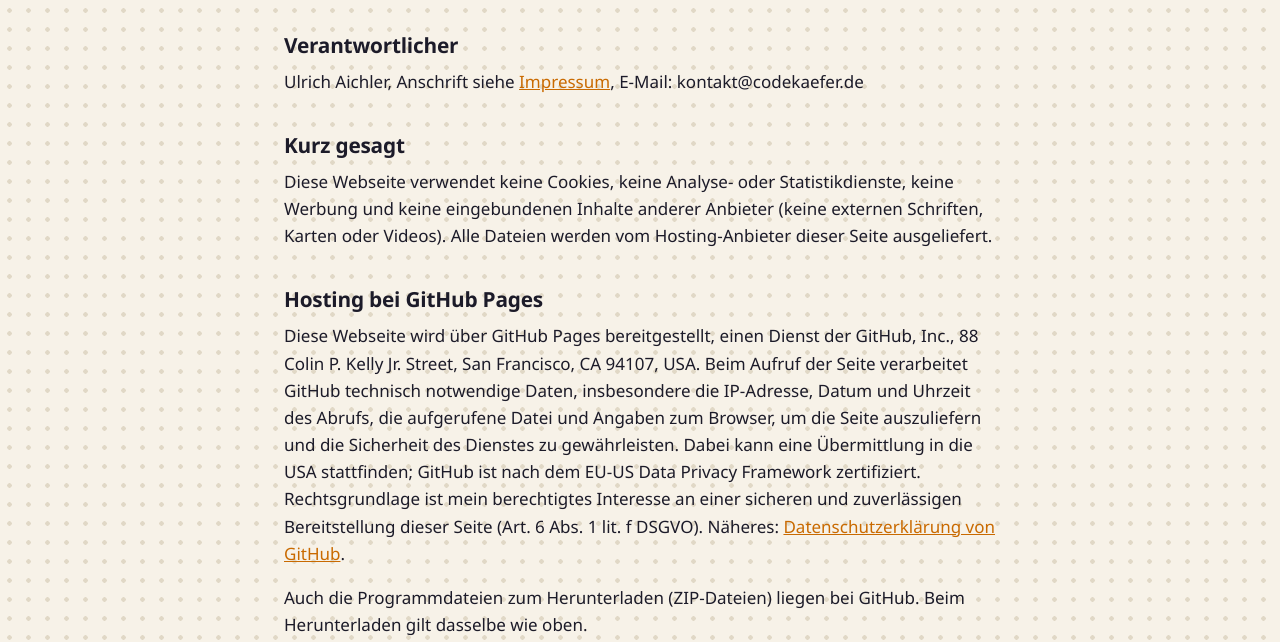
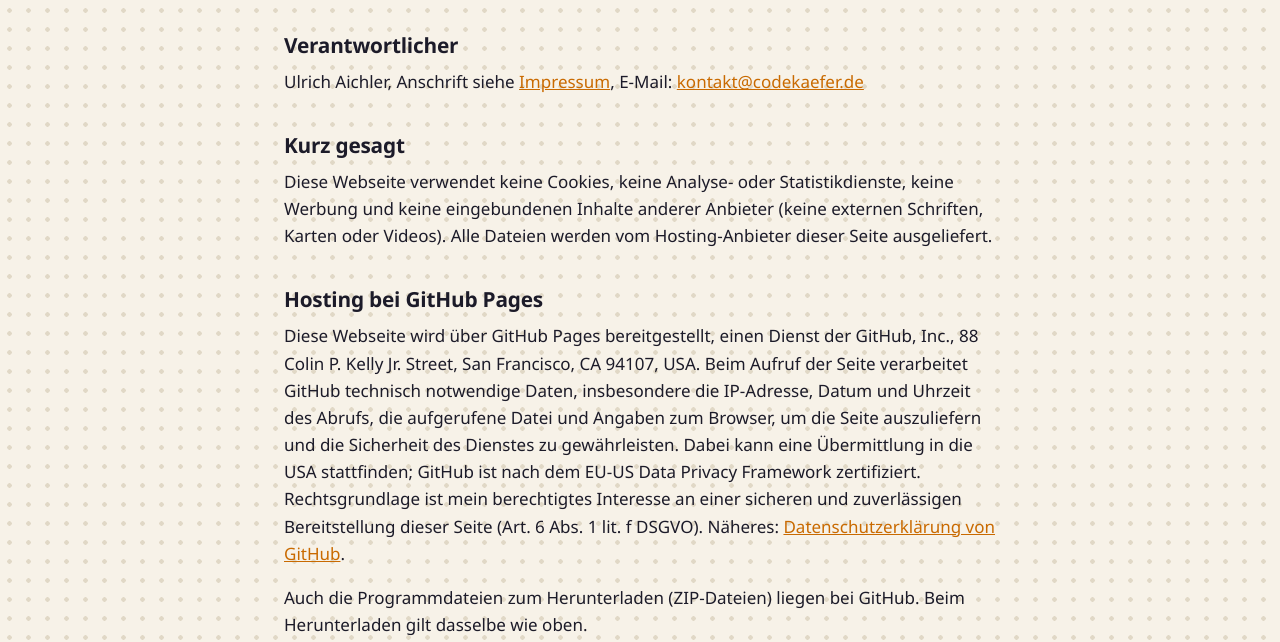
Before and after one commit to werkstatt-aic/codekaefer-webseite, a plain HTML site: page datenschutz.html in a window 1280 px wide. Shown: the part 170-812 px from the top of the page. Drawn offline with Linux system fonts and the light colour scheme.

Commit message:
Impressum und Datenschutz: E-Mail-Adresse als Link
Co-Authored-By: Claude Opus 5.5 <noreply@anthropic.com>
Claude-Session: https://claude.ai/code/session_014deRnKCGU9Vu3Mh8FYFtXE

```diff
--- a/datenschutz.html
+++ b/datenschutz.html
@@ -14,7 +14,7 @@
 <h1>Datenschutzerklärung</h1>
 
 <h2>Verantwortlicher</h2>
-<p>Ulrich Aichler, Anschrift siehe <a href="impressum.html">Impressum</a>, E-Mail: kontakt@codekaefer.de</p>
+<p>Ulrich Aichler, Anschrift siehe <a href="impressum.html">Impressum</a>, E-Mail: <a href="mailto:kontakt@codekaefer.de">kontakt@codekaefer.de</a></p>
 
 <h2>Kurz gesagt</h2>
 <p>Diese Webseite verwendet keine Cookies, keine Analyse- oder Statistikdienste, keine Werbung und keine eingebundenen Inhalte anderer Anbieter (keine externen Schriften, Karten oder Videos). Alle Dateien werden vom Hosting-Anbieter dieser Seite ausgeliefert.</p>
```
Also changed, not shown: impressum.html (+1 -1 lines).
